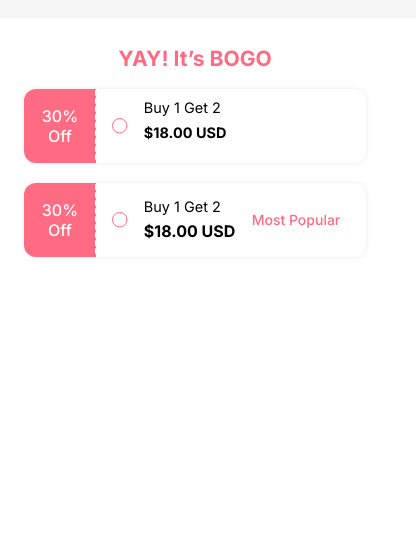
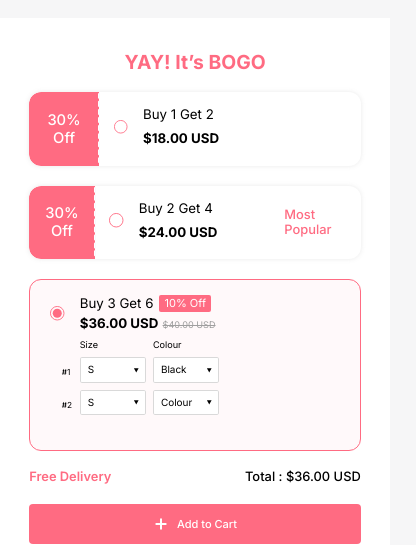
Before and after one commit to ashokchand8998/proveway-assignment, a plain HTML site: page index.html in a window 390 px wide. Shown: the part 114-659 px from the top of the page, 416 px wide, since content can reach past the window. Drawn offline with Linux system fonts and the light colour scheme.

Commit message:
implemented rest of the elments, basic responsiveness and dynamic data with total value updates onclick

```diff
--- a/index.css
+++ b/index.css
@@ -1,9 +1,32 @@
 @import url("https://fonts.googleapis.com/css2?family=Inter:ital,opsz,wght@0,14..32,100..900;1,14..32,100..900&display=swap");
+:root {
+  --container-element-width: 77%;
+  --container-width: 442px;
+  --container-element-height: 442px;
+}
+
+@media screen and (max-width: 442px) {
+  :root {
+    --container-element-width: 85%;
+  }
+  html {
+    font-size: 92%;
+  }
+}
+@media screen and (min-width: 1920px) {
+  :root {
+    --container-width: 492px;
+  }
+  html {
+    font-size: 115%;
+  }
+}
 * {
   padding: 0;
   margin: 0;
   box-sizing: border-box;
   font-family: "Inter", sans-serif;
+  transition: all 0.3s ease-in-out;
 }
 
 body {
@@ -17,11 +40,13 @@ body {
 
 #container {
   background-color: #ffffff;
-  width: 442px;
-  height: 581px;
+  width: var(--container-width);
+  height: calc(var(--container-width) / 0.760757315);
   display: flex;
   flex-direction: column;
-  padding: 28px 50px;
+  justify-content: center;
+  align-items: center;
+  padding: 28px 0;
   gap: 18px;
 }
 
@@ -29,7 +54,7 @@ body {
   text-align: center;
   color: #ff6b82;
   font-weight: bold;
-  font-size: 21.08px;
+  font-size: 1.3175rem;
 }
 
 #offers {
@@ -37,14 +62,17 @@ body {
   flex-direction: column;
   justify-content: space-between;
   gap: 20px;
+  width: var(--container-element-width);
 }
 
 .offer {
   display: flex;
   box-shadow: rgba(167, 167, 167, 0.2509803922) 0px 0px 4px 0px;
   border-radius: 12px;
-  height: 74px;
-  width: 342px;
+  height: 73.787px;
+  width: 100%;
+  overflow: hidden;
+  cursor: pointer;
 }
 .offer:has(> .offer-details input:checked) {
   height: 172px;
@@ -65,7 +93,7 @@ body {
   color: #ffffff;
   text-align: center;
   font-weight: 500;
-  font-size: 16px;
+  font-size: 1rem;
 }
 .offer .discount:has(~ .offer-details input:checked) {
   visibility: hidden;
@@ -84,107 +112,253 @@ body {
 .offer .offer-details {
   position: relative;
   left: -2px;
-  padding: 16px;
+  display: flex;
+  flex-direction: column;
+  gap: 7.3px;
+  width: 45%;
+  padding: 1rem;
   padding-right: 0;
+}
+@media screen and (max-width: 442px) {
+  .offer .offer-details {
+    width: 60%;
+  }
+}
+.offer .offer-details:has(> .main-detail input:checked) {
+  width: 65%;
+  padding-left: 22px;
+}
+@media screen and (max-width: 442px) {
+  .offer .offer-details:has(> .main-detail input:checked) {
+    width: 75%;
+  }
+}
+.offer .offer-details:has(> .main-detail input:checked) .custom-options {
   display: flex;
-  gap: 16px;
-  width: 45%;
+  visibility: visible;
+  width: auto;
+  height: auto;
+}
+.offer .offer-details .main-detail {
+  display: flex;
   align-items: center;
+  gap: 1rem;
 }
-.offer .offer-details:has(> input:checked) {
-  width: 60%;
+.offer .offer-details .main-detail input {
+  display: none;
+  width: 1rem;
+  height: 1rem;
 }
-.offer .offer-details input {
-  display: none;
-  width: 16px;
-  height: 16px;
-}
-.offer .offer-details input:checked + .radio-button > img {
+.offer .offer-details .main-detail input:checked + .radio-button > img {
   display: none;
 }
-.offer .offer-details input:checked + .radio-button > img:last-child {
+.offer .offer-details .main-detail input:checked + .radio-button > img:last-child {
   display: block;
 }
-.offer .offer-details input:checked ~ .content .small-percent-label {
+.offer .offer-details .main-detail input:checked ~ .content {
+  gap: 2px;
+}
+.offer .offer-details .main-detail input:checked ~ .content .small-percent-label {
   visibility: visible;
-  width: 52px;
+  width: -moz-fit-content;
+  width: fit-content;
 }
-.offer .offer-details input:checked ~ .content .og-price {
+.offer .offer-details .main-detail input:checked ~ .content .og-price {
+  display: inline;
   visibility: visible;
   width: auto;
+  height: auto;
 }
-.offer .offer-details .radio-button {
+.offer .offer-details .main-detail .radio-button {
   display: flex;
   justify-content: center;
   position: relative;
-  width: 16px;
-  height: 16px;
+  width: 1rem;
+  height: 1rem;
 }
-.offer .offer-details .radio-button img {
+.offer .offer-details .main-detail .radio-button img {
   position: absolute;
   top: 0;
   bottom: 0;
-  width: 16px;
-  height: 16px;
+  width: 1rem;
+  height: 1rem;
   margin: auto;
 }
-.offer .offer-details .radio-button img:last-child {
+.offer .offer-details .main-detail .radio-button img:last-child {
   display: none;
 }
-.offer .offer-details .content {
+.offer .offer-details .main-detail .content {
   display: flex;
   flex-direction: column;
   justify-content: center;
   gap: 6px;
 }
-.offer .offer-details .content p {
+.offer .offer-details .main-detail .content p {
   display: flex;
-  font-size: 14.46px;
+  font-size: 0.90375rem;
   font-weight: 400;
   gap: 6px;
 }
-.offer .offer-details .content p .small-percent-label {
+.offer .offer-details .main-detail .content p .small-percent-label {
   visibility: hidden;
   background-color: #ff6b82;
   width: 0;
   height: 17px;
-  font-size: 12px;
+  font-size: 0.75rem;
   color: #ffffff;
   display: flex;
   justify-content: center;
   align-self: center;
   border-radius: 2px;
-  padding-top: 1.2px;
+  padding: 1.2px 5px 0;
   font-weight: normal;
 }
-.offer .offer-details .content .offer-price {
+.offer .offer-details .main-detail .content .offer-price {
   display: flex;
   justify-content: start;
   align-items: baseline;
 }
-.offer .offer-details .content .offer-price strong {
+.offer .offer-details .main-detail .content .offer-price strong {
   font-weight: bold;
-  font-size: 14.46px;
+  font-size: 0.90375rem;
 }
-.offer .offer-details .content .offer-price .og-price {
+.offer .offer-details .main-detail .content .offer-price .og-price {
+  display: none;
   visibility: hidden;
   width: 0;
-  font-size: 9.94px;
+  height: 0;
+  font-size: 0.62125rem;
   color: #9f9f9f;
   vertical-align: middle;
   text-decoration-line: line-through;
   text-decoration-color: #9f9f9f;
 }
+.offer .offer-details .custom-options {
+  display: none;
+  visibility: hidden;
+  width: 0;
+  height: 0;
+  flex-direction: column;
+  gap: 7px;
+  margin-left: 2rem;
+}
+.offer .offer-details .custom-options .option-heading {
+  font-size: 0.62125rem;
+  display: flex;
+  gap: 7.23px;
+}
+.offer .offer-details .custom-options .option-heading span {
+  width: 65.98px;
+}
+.offer .offer-details .custom-options .option {
+  display: flex;
+  justify-content: start;
+  align-items: center;
+  gap: 7.23px;
+  position: relative;
+}
+.offer .offer-details .custom-options .option .sr-no {
+  font-size: 0.565rem;
+  position: absolute;
+  left: -18px;
+  top: 40%;
+}
+.offer .offer-details .custom-options .option .dropdown {
+  position: relative;
+}
+.offer .offer-details .custom-options .option .dropdown select {
+  border: none;
+  background-color: transparent;
+  font-size: 0.678125rem;
+  height: 25.31px;
+  width: 65.98px;
+  border: 1px solid #d9d9d9;
+  background-color: #ffffff;
+  border-radius: 1.81px;
+  outline: none;
+  appearance: none;
+  -webkit-appearance: none;
+  -moz-appearance: none;
+  padding: 5px 7px;
+}
+.offer .offer-details .custom-options .option .dropdown select::-ms-expand {
+  display: none;
+}
+.offer .offer-details .custom-options .option .dropdown::after {
+  border-bottom-width: 0;
+  top: calc(50% - 2px);
+  right: 7px;
+  width: 6px;
+  height: 6.2px;
+  background: url("./assets/dropdown-icon.svg") 0 0 no-repeat;
+  content: "";
+  position: absolute;
+  z-index: 25;
+}
 .offer .most-popular {
   display: flex;
   justify-content: start;
   align-items: center;
-  width: 30%;
+  width: 35;
 }
 .offer .most-popular p {
   font-weight: 500;
   width: -moz-fit-content;
   width: fit-content;
-  font-size: 14px;
+  font-size: 0.875rem;
   color: #ff6b82;
 }
+
+footer {
+  display: flex;
+  flex-direction: column;
+  justify-content: center;
+  align-items: center;
+  gap: 7px;
+  width: var(--container-element-width);
+}
+footer .value-for-cart {
+  display: flex;
+  flex-direction: column;
+  width: 100%;
+  gap: 20px;
+}
+footer .value-for-cart .total {
+  display: flex;
+  justify-content: space-between;
+  font-size: 0.875rem;
+}
+footer .value-for-cart .total .delivery-type {
+  color: #ff6b82;
+  font-weight: 600;
+}
+footer .value-for-cart .total .total-price {
+  font-weight: 500;
+}
+footer .value-for-cart button.add-to-cart {
+  background-color: #ff6b82;
+  height: 40px;
+  width: 100%;
+  outline: none;
+  color: #ffffff;
+  border: none;
+  border-radius: 4px;
+  font-size: 0.75rem;
+  font-weight: 500;
+  vertical-align: middle;
+  display: flex;
+  align-items: center;
+  justify-content: center;
+  cursor: pointer;
+}
+footer .value-for-cart button.add-to-cart img {
+  margin-right: 8px;
+}
+footer .powerd-by {
+  font-size: 0.875rem;
+  color: #d4d4d4;
+}
+footer .powerd-by .brand {
+  color: #ff2c31;
+  font-weight: 700;
+}
--- a/index.html
+++ b/index.html
@@ -10,55 +10,21 @@
 
 <body>
     <section id="container">
-        <h3 id="heading">YAY! It’s BOGO</h3>
+        <header id="heading">YAY! It’s BOGO</header>
         <div id="offers">
-            <div class="offer closed" id="offer-1-container">
-                <div class="discount">
-                    <p class="discount-value">30%</p>
-                    <p class="discount-text">Off</p>
+        </div>
+        <footer>
+            <div class="value-for-cart">
+                <div class="total">
+                    <span class="delivery-type">Free Delivery</span>
+                    <span class="total-price">Total : $00.00 USD</span>
                 </div>
-                <img class="dashed-line" src="./assets/divider.svg"></img>
-                <div class="offer-details">
-                    <input type="radio" name="offer" id="offer-1" />
-                    <label for="offer-1" class="radio-button">
-                        <img src="./assets/radio-outer-circle.svg" />
-                        <img src="./assets/radio-inner-circle.svg" />
-                    </label>
-                    <div class="content">
-                        <p>Buy 1 Get 2 <span class="small-percent-label">10% Off</span></p>
-                        <div class="offer-price"><strong>$18.00 USD</strong>&nbsp;<span class="og-price">$10.00
-                                USD</span>
-                        </div>
-                    </div>
-                </div>
-                <div class="most-popular">
-                    <!-- <p>Best Offer</p> -->
-                </div>
+                <button class="add-to-cart"><img src="./assets/plus.svg" />Add to Cart</button>
             </div>
-
-            <div class="offer closed" id="offer-2-container">
-                <div class="discount">
-                    <p class="discount-value">30%</p>
-                    <p class="discount-text">Off</p>
-                </div>
-                <img class="dashed-line" src="./assets/divider.svg"></img>
-                <div class="offer-details">
-                    <input type="radio" name="offer" id="offer-2" />
-                    <label for="offer-2" class="radio-button">
-                        <img src="./assets/radio-outer-circle.svg" />
-                        <img src="./assets/radio-inner-circle.svg" />
-                    </label>
-                    <div class="content">
-                        <p>Buy 1 Get 2</p>
-                        <strong>$18.00 USD</strong>
-                    </div>
-                </div>
-                <div class="most-popular">
-                    <p>Most Popular</p>
-                </div>
-            </div>
-        </div>
+            <p class="powerd-by">Powered by <span class="brand">Pumper</span></p>
+        </footer>
     </section>
+    <script src="./index.js"></script>
 </body>
 
 </html>
--- /dev/null
+++ b/index.js
@@ -0,0 +1,127 @@
+'use strict';
+
+const offers = {
+    1: {
+        id: 1,
+        discountPercent: 30,
+        offerDetails: {
+            mainDetail: {
+                offerName: "Buy 1 Get 2",
+                offerPrice: 18,
+                ogPrice: 18 / (1 - 30 / 100),
+            },
+            // rest of options are kept static for now
+        },
+        isPopular: false,
+        isSelected: false,
+    },
+    2: {
+        id: 2,
+        discountPercent: 30,
+        offerDetails: {
+            mainDetail: {
+                offerName: "Buy 2 Get 4",
+                offerPrice: 24,
+                ogPrice: 24 / (1 - 30 / 100),
+            },
+            // rest of options are kept static for now
+        },
+        isPopular: true,
+        isSelected: false,
+    },
+    3: {
+        id: 3,
+        discountPercent: 10,
+        offerDetails: {
+            mainDetail: {
+                offerName: "Buy 3 Get 6",
+                offerPrice: 36,
+                ogPrice: 36 / (1 - 10 / 100),
+            },
+            // rest of options are kept static for now
+        },
+        isPopular: false,
+        isSelected: true
+    }
+}
+
+const handleOfferSelection = (offer) => {
+    const totalPrice = document.querySelector(".total-price");
+    totalPrice.innerHTML = `Total : $${offers[offer.value].offerDetails.mainDetail.offerPrice.toFixed(2)} USD`
+}
+
+const createHtml = (offer, idx) => {
+    if (offer.isSelected) {
+        handleOfferSelection({value: offer.id})
+    }
+    return `<label for="offer-${idx + 1}" class="offer closed" id="offer-${idx + 1}-container">
+                <div class="discount">
+                    <p class="discount-value">${offer.discountPercent}%</p>
+                    <p class="discount-text">Off</p>
+                </div>
+                <img class="dashed-line" src="./assets/divider.svg"></img>
+                <div class="offer-details">
+                    <div class="main-detail">
+                        <input type="radio" name="offer" value="${offer.id}" id="offer-${idx + 1}" onclick="handleOfferSelection(this);" ${offer.isSelected ? "checked" : ""}/>
+                        <span class="radio-button">
+                            <img src="./assets/radio-outer-circle.svg" />
+                            <img src="./assets/radio-inner-circle.svg" />
+                        </span>
+                        <div class="content">
+                            <p>${offer.offerDetails.mainDetail.offerName} <span class="small-percent-label">${offer.discountPercent}% Off</span></p>
+                            <div class="offer-price"><strong>$${offer.offerDetails.mainDetail.offerPrice.toFixed(2)} USD</strong>&nbsp;<span class="og-price">$${offer.offerDetails.mainDetail.ogPrice.toFixed(2)} USD</span>
+                            </div>
+                        </div>
+                    </div>
+
+                    <div class="custom-options">
+                        <div class="option-heading">
+                            <span>Size</span>
+                            <span>Colour</span>
+                        </div>
+                        <div class="option">
+                            <span class="sr-no">#1</span>
+                            <span class="dropdown">
+                                <select>
+                                    <option value="S" selected>S</option>
+                                    <option value="M">M</option>
+                                    <option value="L">L</option>
+                                </select>
+                            </span>
+                            <span class="dropdown">
+                                <select>
+                                    <option value="colour" disabled>Colour</option>
+                                    <option value="black" selected>Black</option>
+                                    <option value="red">Red</option>
+                                </select>
+                            </span>
+                        </div>
+                        <div class="option">
+                            <span class="sr-no">#2</span>
+                            <span class="dropdown">
+                                <select>
+                                    <option value="S" selected>S</option>
+                                    <option value="M">M</option>
+                                    <option value="L">L</option>
+                                </select>
+                            </span>
+                            <span class="dropdown">
+                                <select>
+                                    <option value="colour" selected disabled>Colour</option>
+                                    <option value="black">Black</option>
+                                    <option value="red">Red</option>
+                                </select>
+                            </span>
+                        </div>
+                    </div>
+                </div>
+                <div class="most-popular">
+                    ${offer.isPopular ? `<p>Most Popular</p>` : ``}
+                </div>
+            </label>`
+}
+
+document.addEventListener('DOMContentLoaded', () => {
+    const offersElement = document.querySelector('#offers');
+    offersElement.innerHTML = Object.values(offers).map((offer, idx) => createHtml(offer, idx)).join("");
+})
```
Also changed, not shown: assets/dropdown-icon.svg (added), assets/plus.svg (added).
